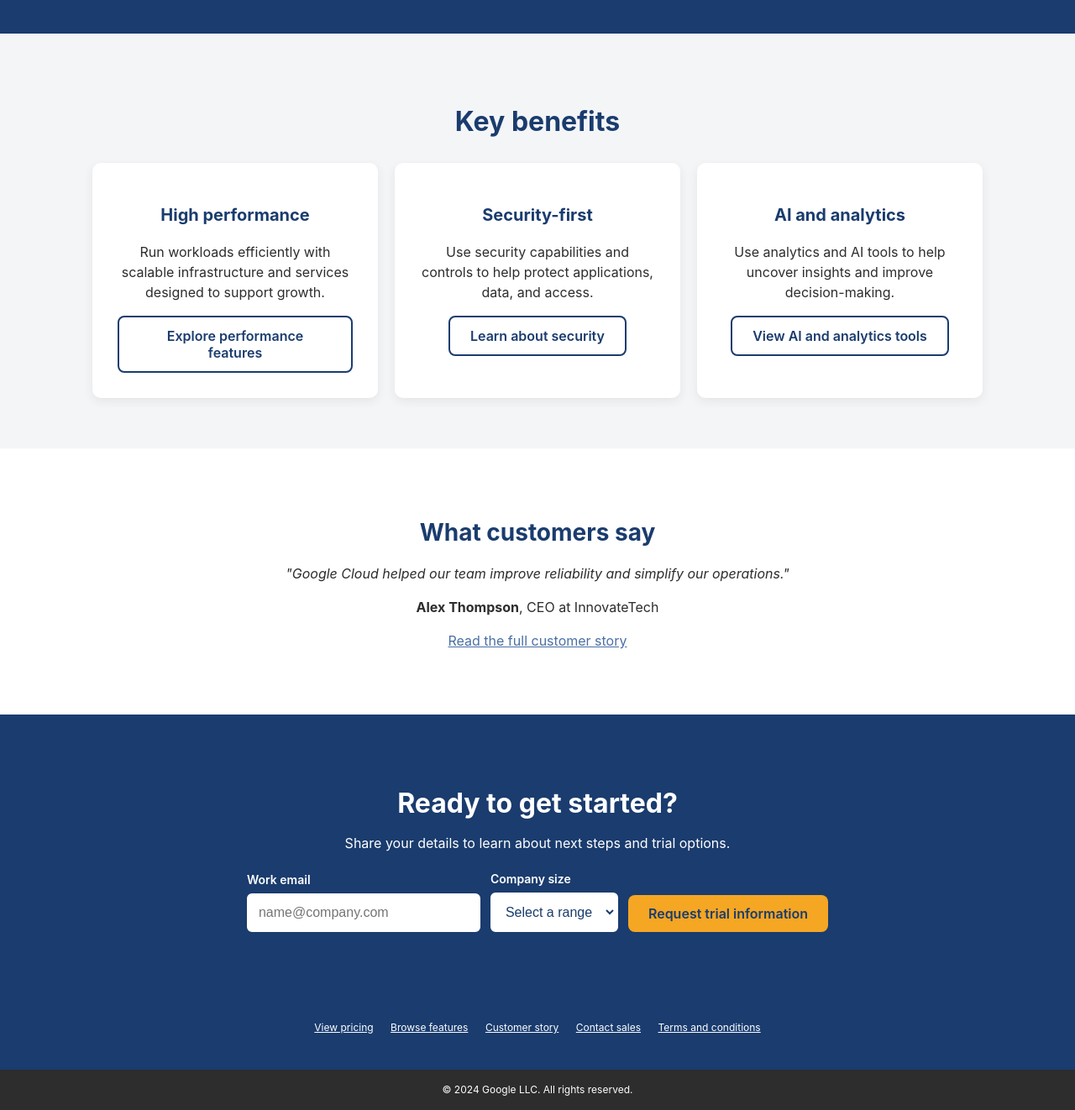
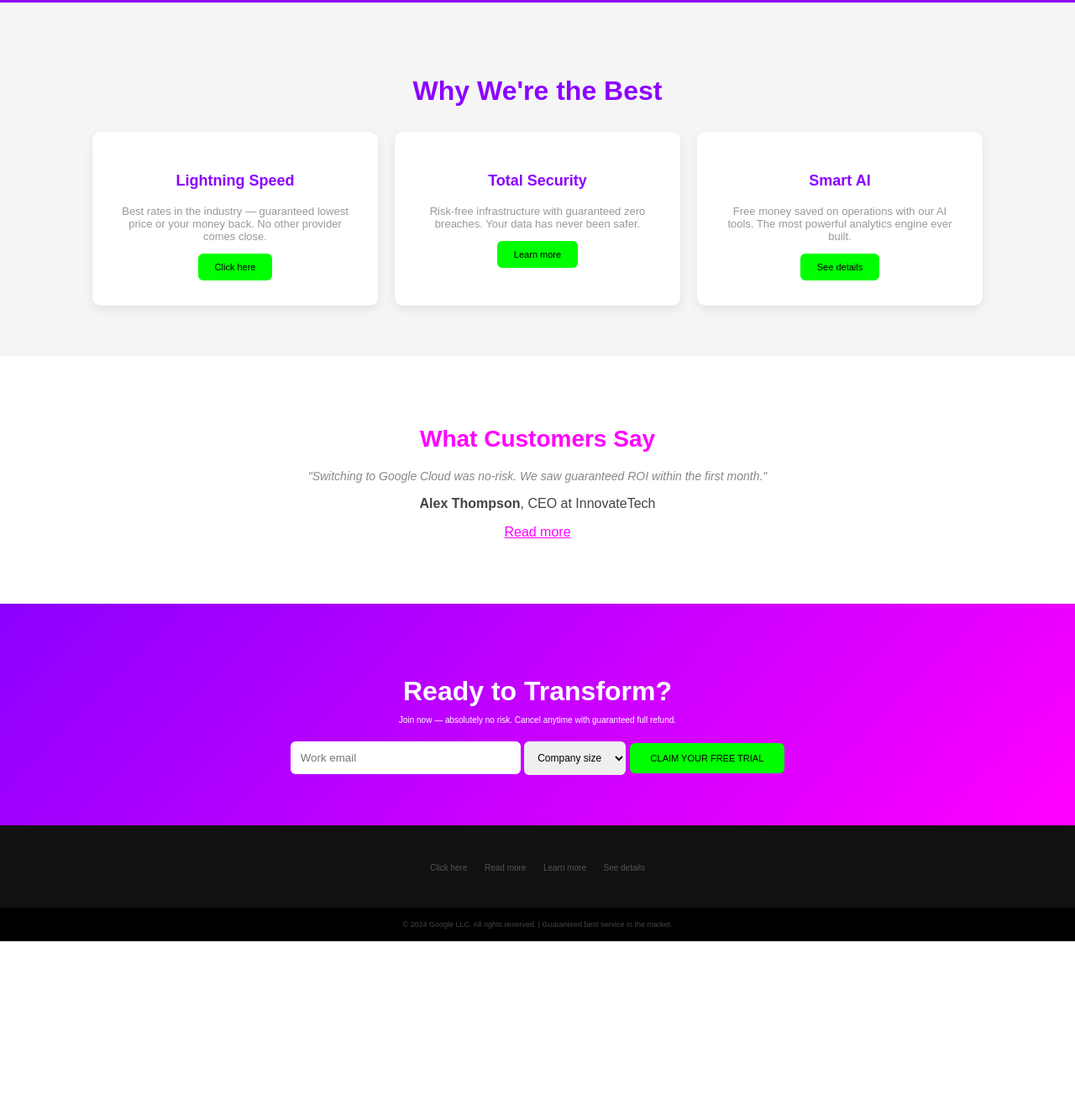
Before and after one commit to Urja008/Ema_brand-compliance, a plain HTML site: page demo-page2.html in a window 1280 px wide. Shown: the part 426-1748 px from the top of the page at 84% size. After the commit the page ends 1547 px from the top, so only its background shows below. Drawn offline with Linux system fonts and the light colour scheme.

Commit message:
Add files via upload

```diff
--- a/demo-page2.html
+++ b/demo-page2.html
@@ -1,183 +1,108 @@
 <!DOCTYPE html>
-<html lang="en">
+<html>
 <head>
     <meta charset="UTF-8">
-    <title>Google Cloud - Cloud Platform Overview</title>
+    <title>Google Cloud - Best Deal Ever!</title>
     <style>
-        body { font-family: 'Inter', 'Open Sans', sans-serif; color: #2D2D2D; margin: 0; background: #fff; font-size: 16px; line-height: 1.5; }
-        a { color: #4A6FA5; text-decoration: underline; }
-        a:focus, button:focus, input:focus, select:focus { outline: 2px solid #1A3C6E; outline-offset: 2px; }
-        a:hover { color: #1A3C6E; }
-
-        .skip-link {
-            position: absolute;
-            left: -9999px;
-            top: 0;
-            background: #FFFFFF;
-            color: #1A3C6E;
-            padding: 12px 16px;
-            border: 2px solid #1A3C6E;
-            border-radius: 6px;
-            z-index: 9999;
-        }
-        .skip-link:focus { left: 12px; top: 12px; }
-
-        .topbar { background: #1A3C6E; color: #FFFFFF; text-align: center; padding: 10px; font-size: 12px; }
-        .navbar { background: #1A3C6E; padding: 12px 30px; display: flex; justify-content: space-between; align-items: center; }
-        .navbar .brand { color: #FFFFFF; font-size: 22px; font-weight: 700; }
-        .navbar a { color: #FFFFFF; margin-left: 18px; text-decoration: underline; font-size: 14px; }
-
-        .hero { background: #1A3C6E; padding: 80px 40px; text-align: center; color: #FFFFFF; }
-        .hero h1 { font-size: 42px; margin-bottom: 15px; font-weight: 700; line-height: 1.2; text-shadow: none; }
+        body { font-family: 'Papyrus', fantasy; color: #444; margin: 0; background: #fff; }
+        a { color: #FF00FF; }
+        a:focus, button:focus { outline: none; }
+        .topbar { background: #00FF00; color: black; text-align: center; padding: 10px; font-size: 11px; }
+        .navbar { background: #333; padding: 12px 30px; display: flex; justify-content: space-between; align-items: center; }
+        .navbar .brand { color: #00FF00; font-size: 22px; font-weight: bold; }
+        .navbar a { color: #aaa; margin-left: 18px; text-decoration: none; font-size: 11px; }
+        .hero { background: #8B00FF; padding: 80px 40px; text-align: center; color: white; }
+        .hero h1 { font-size: 42px; text-shadow: 2px 2px #000; margin-bottom: 15px; }
         .hero p { font-size: 16px; max-width: 650px; margin: 0 auto 25px; }
-
-        .btn,
-        .card button,
-        .cta button {
-            border-radius: 8px;
-            padding: 12px 24px;
-            font-size: 16px;
-            font-weight: 600;
-            font-family: 'Inter', 'Open Sans', sans-serif;
-            cursor: pointer;
-            min-height: 44px;
-            min-width: 44px;
-        }
-
-        .btn.primary,
-        .cta button {
-            background: #F5A623;
-            color: #1A3C6E;
-            border: none;
-        }
-
-        .btn.primary:hover,
-        .cta button:hover {
-            background: #FFFFFF;
-            color: #1A3C6E;
-            border: 2px solid #1A3C6E;
-        }
-
-        .features { padding: 60px 30px; text-align: center; background: #F4F5F7; }
-        .features h2 { font-size: 32px; color: #1A3C6E; margin-bottom: 30px; font-weight: 700; line-height: 1.2; }
+        .hero .btn { background: #FF00FF; color: white; padding: 12px 30px; border: none; font-size: 10px; cursor: pointer; border-radius: 30px; font-family: 'Papyrus', fantasy; }
+        .features { padding: 60px 30px; text-align: center; background: #f5f5f5; }
+        .features h2 { font-size: 32px; color: #8B00FF; margin-bottom: 30px; }
         .cards { display: flex; gap: 20px; justify-content: center; flex-wrap: wrap; }
-        .card { background: #FFFFFF; padding: 30px; border-radius: 10px; width: 280px; box-shadow: 0 4px 12px rgba(45,45,45,0.08); }
-        .card h3 { color: #1A3C6E; font-size: 20px; font-weight: 700; line-height: 1.2; }
-        .card p { font-size: 16px; color: #2D2D2D; }
-        .card button {
-            background: #FFFFFF;
-            color: #1A3C6E;
-            border: 2px solid #1A3C6E;
-        }
-        .card button:hover {
-            background: #1A3C6E;
-            color: #FFFFFF;
-        }
-
+        .card { background: white; padding: 30px; border-radius: 10px; width: 280px; box-shadow: 0 4px 12px rgba(0,0,0,0.08); }
+        .card h3 { color: #8B00FF; font-size: 18px; }
+        .card p { font-size: 13px; color: #999; }
+        .card button { background: #00FF00; color: black; border: none; padding: 10px 20px; border-radius: 6px; cursor: pointer; font-size: 11px; }
         .testimonials { padding: 60px 30px; text-align: center; }
-        .testimonials h2 { color: #1A3C6E; font-size: 28px; margin-bottom: 20px; font-weight: 700; line-height: 1.2; }
-        .quote { font-style: italic; color: #2D2D2D; font-size: 16px; max-width: 600px; margin: 0 auto 10px; }
-
-        .cta { background: #1A3C6E; padding: 60px 30px; text-align: center; color: #FFFFFF; }
-        .cta h2 { font-size: 32px; margin-bottom: 10px; font-weight: 700; line-height: 1.2; }
-        .cta p { font-size: 16px; margin-bottom: 20px; }
-        .cta form { display: flex; gap: 12px; justify-content: center; flex-wrap: wrap; align-items: flex-end; }
-        .field { display: flex; flex-direction: column; align-items: flex-start; }
-        .cta label { font-size: 14px; font-weight: 600; margin-bottom: 6px; color: #FFFFFF; }
-        .cta input { padding: 12px; width: 250px; border: 2px solid #FFFFFF; border-radius: 6px; font-size: 16px; }
-        .cta select { padding: 12px; border: 2px solid #FFFFFF; border-radius: 6px; font-size: 16px; background: #FFFFFF; color: #1A3C6E; }
-
-        .footer { background: #1A3C6E; color: #FFFFFF; padding: 40px 30px; text-align: center; }
-        .footer a { color: #FFFFFF; text-decoration: underline; font-size: 12px; margin: 0 8px; }
-        .footer-bottom { background: #2D2D2D; color: #FFFFFF; padding: 15px; text-align: center; font-size: 12px; }
+        .testimonials h2 { color: #FF00FF; font-size: 28px; margin-bottom: 20px; }
+        .quote { font-style: italic; color: #888; font-size: 14px; max-width: 600px; margin: 0 auto 10px; }
+        .cta { background: linear-gradient(135deg, #8B00FF, #FF00FF); padding: 60px 30px; text-align: center; color: white; }
+        .cta h2 { font-size: 32px; margin-bottom: 10px; }
+        .cta p { font-size: 10px; margin-bottom: 20px; }
+        .cta input { padding: 12px; width: 250px; border: none; border-radius: 6px; }
+        .cta select { padding: 12px; border: none; border-radius: 6px; font-size: 12px; }
+        .cta button { padding: 12px 25px; background: #00FF00; color: black; border: none; border-radius: 6px; font-size: 11px; cursor: pointer; }
+        .footer { background: #111; color: #555; padding: 40px 30px; text-align: center; }
+        .footer a { color: #555; text-decoration: none; font-size: 10px; margin: 0 8px; }
+        .footer-bottom { background: #000; color: #444; padding: 15px; text-align: center; font-size: 9px; }
     </style>
 </head>
 <body>
-    <a class="skip-link" href="#main-content">Skip to main content</a>
-
     <div class="topbar">
-        Limited-time offer: Explore Google Cloud with clear, transparent pricing and flexible options.
+        ACT FAST: Limited-time offer — We guarantee you'll never go back! Absolutely no risk!
     </div>
-
     <div class="navbar">
         <div class="brand">Google Cloud</div>
-        <nav aria-label="Primary">
-            <a href="#features">Features</a>
-            <a href="#pricing">Pricing</a>
-            <a href="#resources">Resources</a>
-            <a href="#case-study">Customer story</a>
-            <a href="#contact">Contact</a>
+        <nav>
+            <a href="#">Features</a>
+            <a href="#">Pricing</a>
+            <a href="#">Click here</a>
+            <a href="#">Learn more</a>
+            <a href="#">Contact</a>
         </nav>
     </div>
-
-    <main id="main-content">
     <div class="hero">
-            <h1>The cloud platform built for modern teams</h1>
-            <p>Learn how Google Cloud can help you build, scale, and innovate with tools designed for reliability, security, and performance.</p>
-            <button class="btn primary" type="button">Start a free trial</button>
+        <h1>The Only Cloud Platform You'll Ever Need</h1>
+        <p>Enterprises using Google Cloud see guaranteed 10x performance gains. Risk-free migration with zero downtime — we promise!</p>
+        <button class="btn">START FREE TRIAL</button>
     </div>
-
-        <div class="features" id="features">
-            <h2>Key benefits</h2>
+    <div class="features">
+        <h2>Why We're the Best</h2>
         <div class="cards">
             <div class="card">
-                    <h3>High performance</h3>
-                    <p>Run workloads efficiently with scalable infrastructure and services designed to support growth.</p>
-                    <button type="button">Explore performance features</button>
+                <h3>Lightning Speed</h3>
+                <p>Best rates in the industry — guaranteed lowest price or your money back. No other provider comes close.</p>
+                <button>Click here</button>
             </div>
             <div class="card">
-                    <h3>Security-first</h3>
-                    <p>Use security capabilities and controls to help protect applications, data, and access.</p>
-                    <button type="button">Learn about security</button>
+                <h3>Total Security</h3>
+                <p>Risk-free infrastructure with guaranteed zero breaches. Your data has never been safer.</p>
+                <button>Learn more</button>
             </div>
             <div class="card">
-                    <h3>AI and analytics</h3>
-                    <p>Use analytics and AI tools to help uncover insights and improve decision-making.</p>
-                    <button type="button">View AI and analytics tools</button>
+                <h3>Smart AI</h3>
+                <p>Free money saved on operations with our AI tools. The most powerful analytics engine ever built.</p>
+                <button>See details</button>
             </div>
         </div>
     </div>
-
-        <div class="testimonials" id="case-study">
-            <h2>What customers say</h2>
-            <div class="quote">"Google Cloud helped our team improve reliability and simplify our operations."
+    <div class="testimonials">
+        <h2>What Customers Say</h2>
+        <div class="quote">"Switching to Google Cloud was no-risk. We saw guaranteed ROI within the first month."</div>
+        <p><strong>Alex Thompson</strong>, CEO at InnovateTech</p>
+        <p><a href="#">Read more</a></p>
     </div>
-            <p><strong>Alex Thompson</strong>, CEO at InnovateTech</p>
-            <p><a href="#resources">Read the full customer story</a></p>
-        </div>
-
-        <div class="cta" id="contact">
-            <h2>Ready to get started?</h2>
-            <p>Share your details to learn about next steps and trial options.</p>
+    <div class="cta">
+        <h2>Ready to Transform?</h2>
+        <p>Join now — absolutely no risk. Cancel anytime with guaranteed full refund.</p>
         <form>
-                <div class="field">
-                    <label for="work-email">Work email</label>
-                    <input id="work-email" type="email" name="email" placeholder="name@company.com" autocomplete="email" required>
-                </div>
-                <div class="field">
-                    <label for="company-size">Company size</label>
-                    <select id="company-size" name="company_size" required>
-                        <option value="" selected disabled>Select a range</option>
-                        <option value="1-50">1-50</option>
-                        <option value="51-200">51-200</option>
-                        <option value="200+">200+</option>
+            <input type="email" placeholder="Work email">
+            <select>
+                <option>Company size</option>
+                <option>1-50</option>
+                <option>51-200</option>
+                <option>200+</option>
             </select>
-                </div>
-                <button type="submit">Request trial information</button>
+            <button type="submit">CLAIM YOUR FREE TRIAL</button>
         </form>
     </div>
-    </main>
-
-    <div class="footer" id="resources">
-        <a href="#pricing">View pricing</a>
-        <a href="#features">Browse features</a>
-        <a href="#case-study">Customer story</a>
-        <a href="#contact">Contact sales</a>
-        <a href="#terms">Terms and conditions</a>
+    <div class="footer">
+        <a href="#">Click here</a>
+        <a href="#">Read more</a>
+        <a href="#">Learn more</a>
+        <a href="#">See details</a>
     </div>
-
-    <div class="footer-bottom" id="terms">
-        &copy; 2024 Google LLC. All rights reserved.
+    <div class="footer-bottom">
+        &copy; 2024 Google LLC. All rights reserved. | Guaranteed best service in the market.
     </div>
 </body>
 </html>
```
Lines whose indentation alone changed are shown as unchanged.
